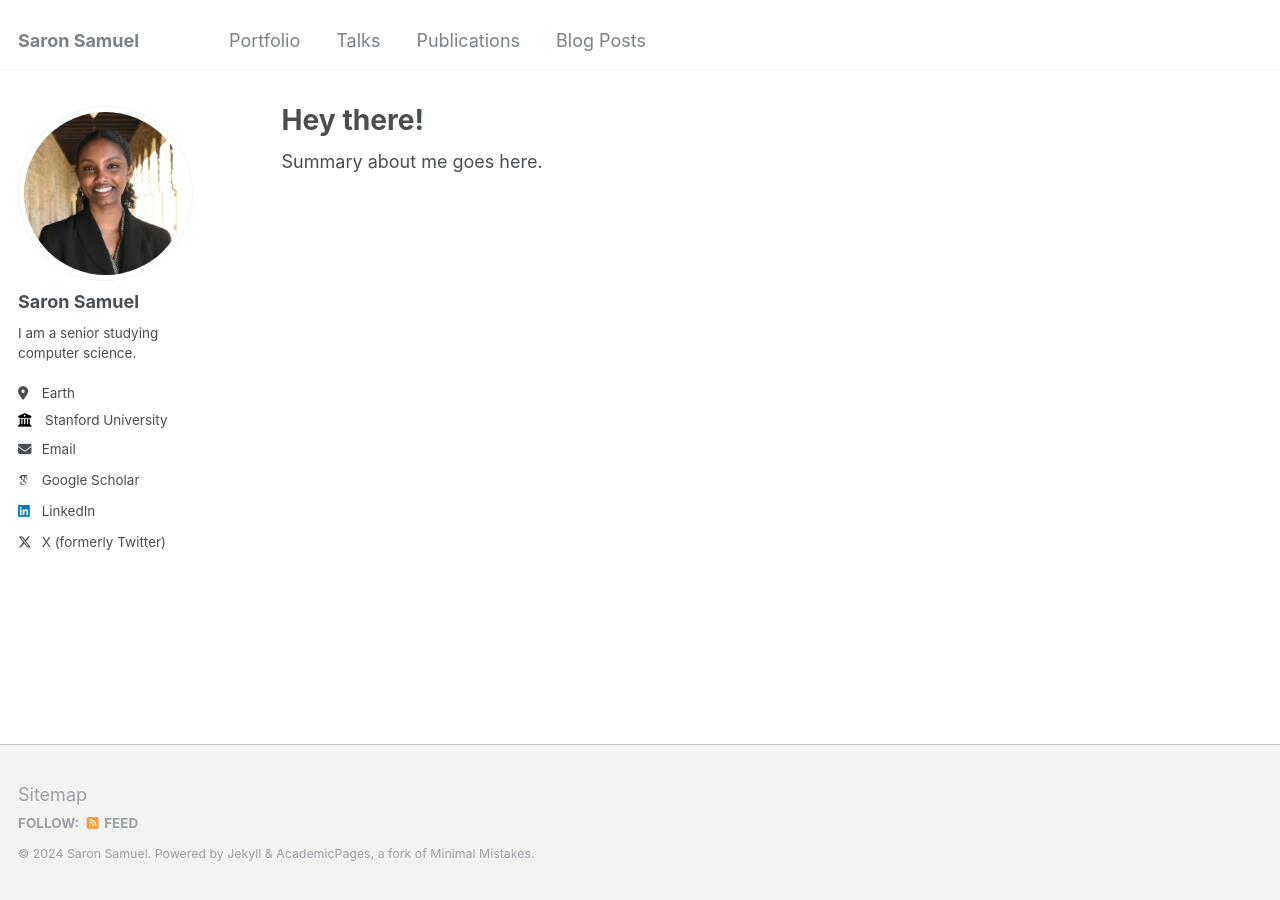
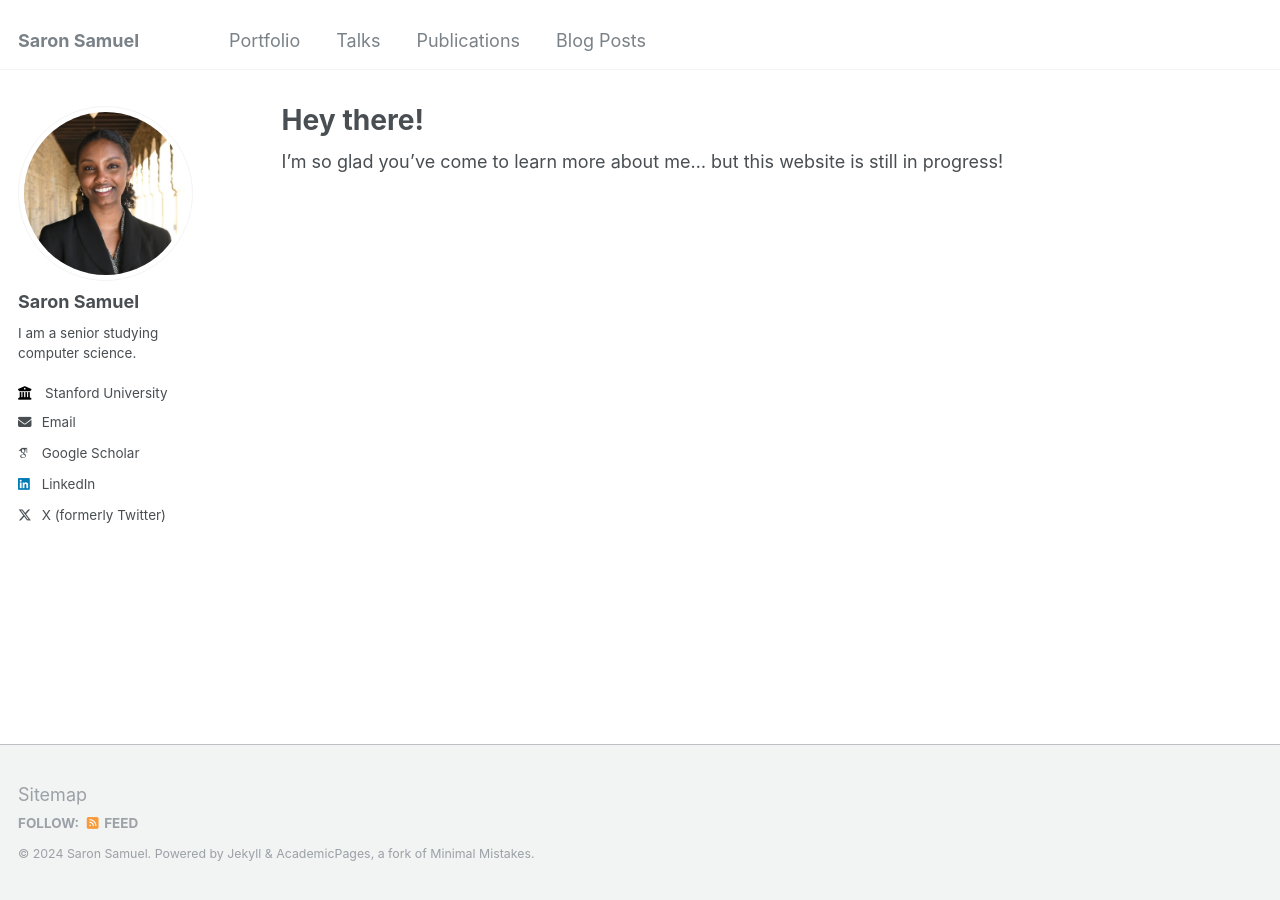
Before and after one commit to saronsamuel/saronsamuel.github.io, a Jekyll site: the page built from _pages/about.md, in a window 1280 px wide. Built offline with Jekyll 4.4.1, drawn with Linux system fonts in a browser that asks for light colours; some web fonts are replaced.

Commit message:
updating info

```diff
--- a/_config.yml
+++ b/_config.yml
@@ -25,7 +25,7 @@ author:
   name             : "Saron Samuel"
   pronouns         : # example: "she/her"
   bio              : "I am a senior studying computer science."
-  location         : "Earth"
+  location         : #
   employer         : "Stanford University"
   uri              : # URL
   email            : "sdsam@stanford.edu"
--- a/_pages/about.md
+++ b/_pages/about.md
@@ -7,4 +7,4 @@ redirect_from:
   - /about.html
 ---
 
-Summary about me goes here.
+I'm so glad you've come to learn more about me... but this website is still in progress!
```
